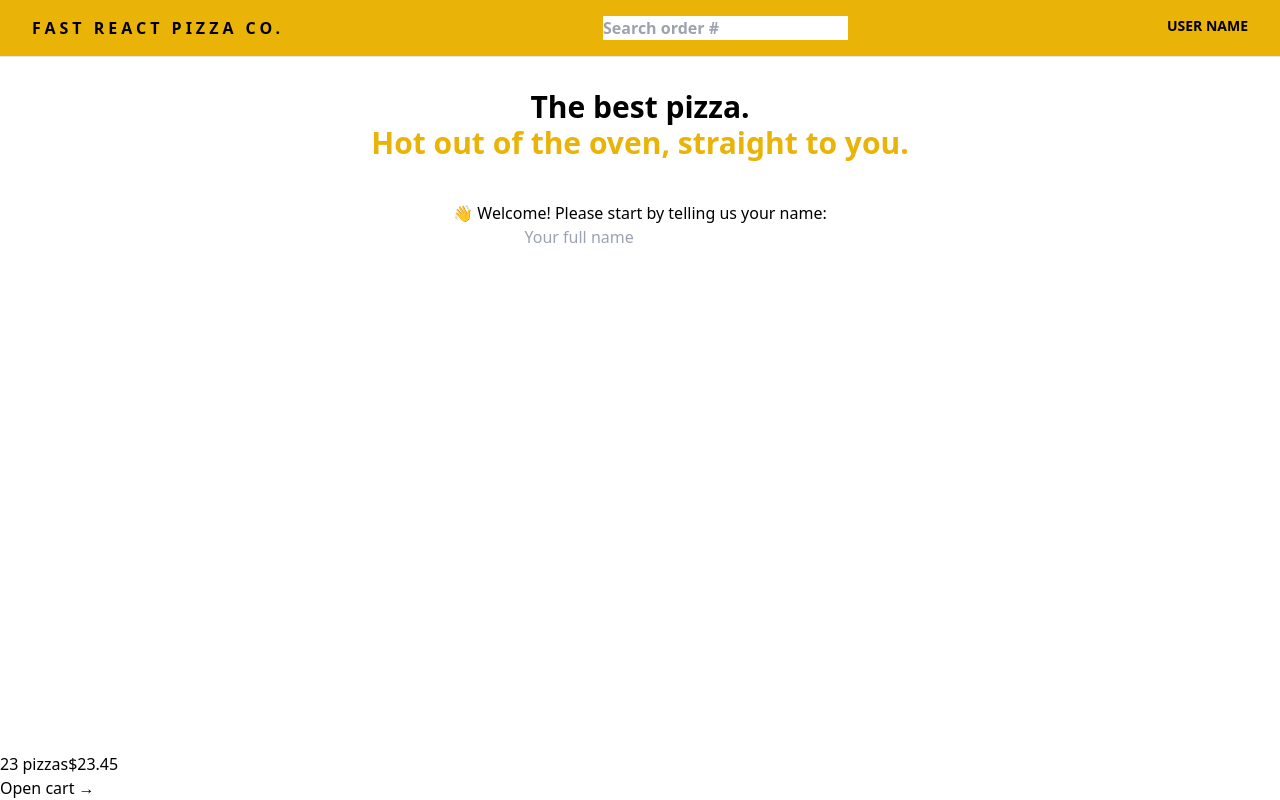
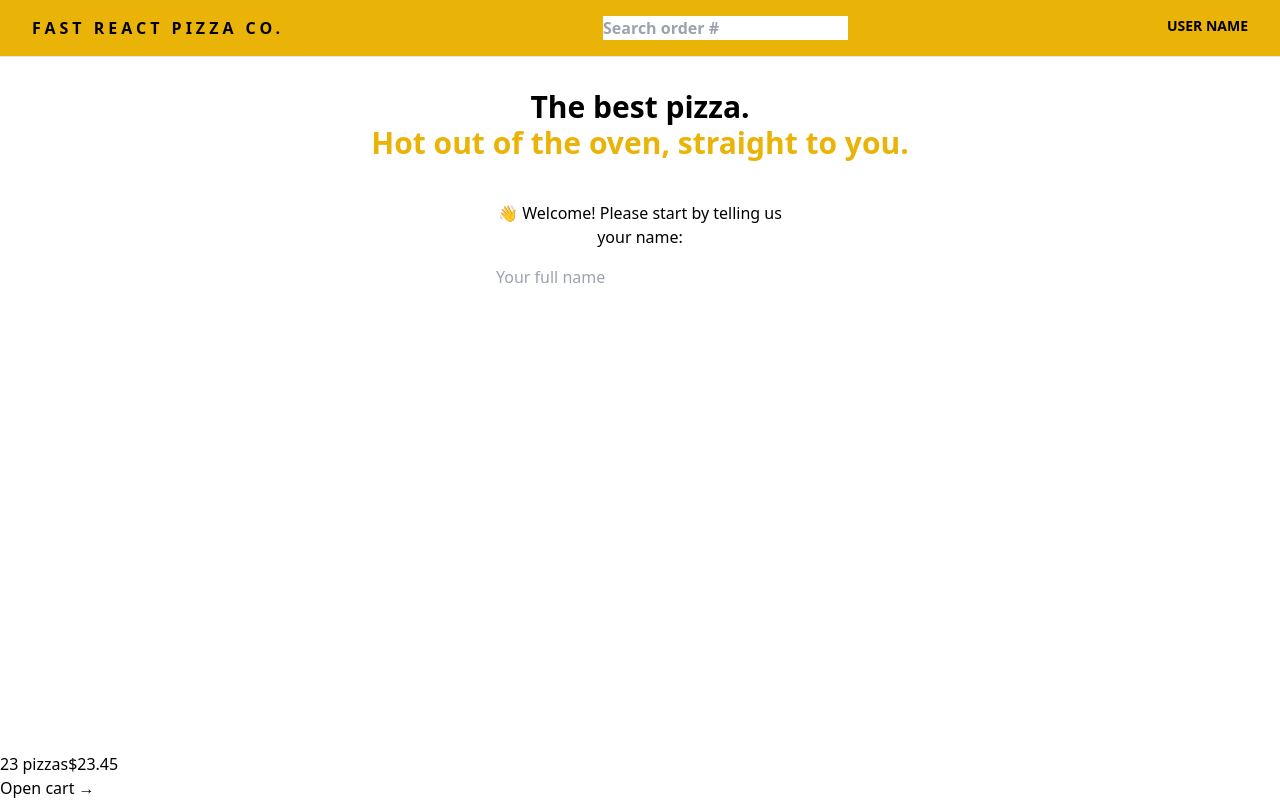
Before and after one commit to XavierEnriquez/fast-react-pizza, a React (Vite) app: page / in a window 1280 px wide. Built offline with nearby package versions, Linux system fonts and the light colour scheme.

Commit message:
Update CreateUser.jsx

```diff
--- a/src/features/user/CreateUser.jsx
+++ b/src/features/user/CreateUser.jsx
@@ -1,14 +1,17 @@
-import { useState } from 'react';
+import { useState } from "react";
 
 function CreateUser() {
-  const [username, setUsername] = useState('');
+  const [username, setUsername] = useState("");
 
   function handleSubmit(e) {
     e.preventDefault();
   }
 
   return (
-    <form onSubmit={handleSubmit}>
+    <form
+      onSubmit={handleSubmit}
+      className="mx-auto flex max-w-72 flex-col gap-4"
+    >
       <p>👋 Welcome! Please start by telling us your name:</p>
 
       <input
@@ -18,9 +21,9 @@ function CreateUser() {
         onChange={(e) => setUsername(e.target.value)}
       />
 
-      {username !== '' && (
+      {username !== "" && (
         <div>
-          <button>Start ordering</button>
+          <button className="bg-yellow-500">Place your order</button>
         </div>
       )}
     </form>
```
